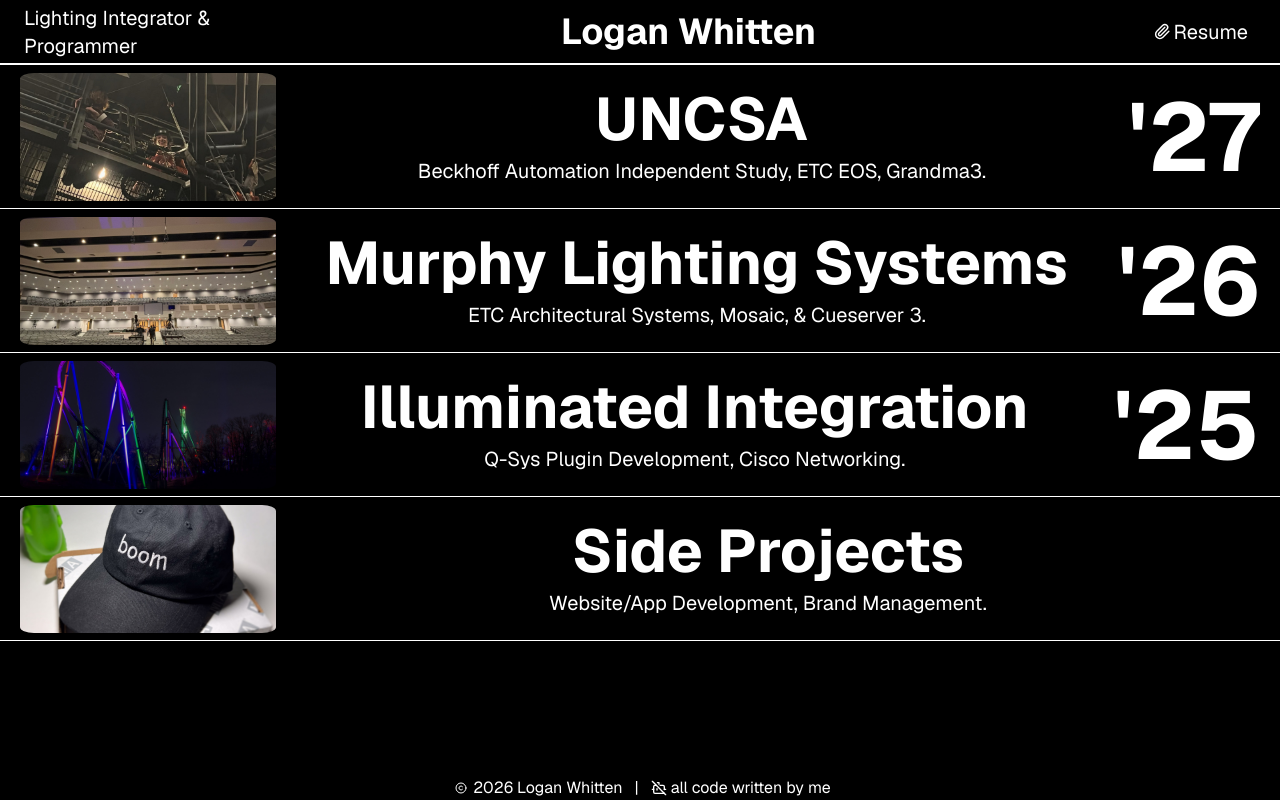
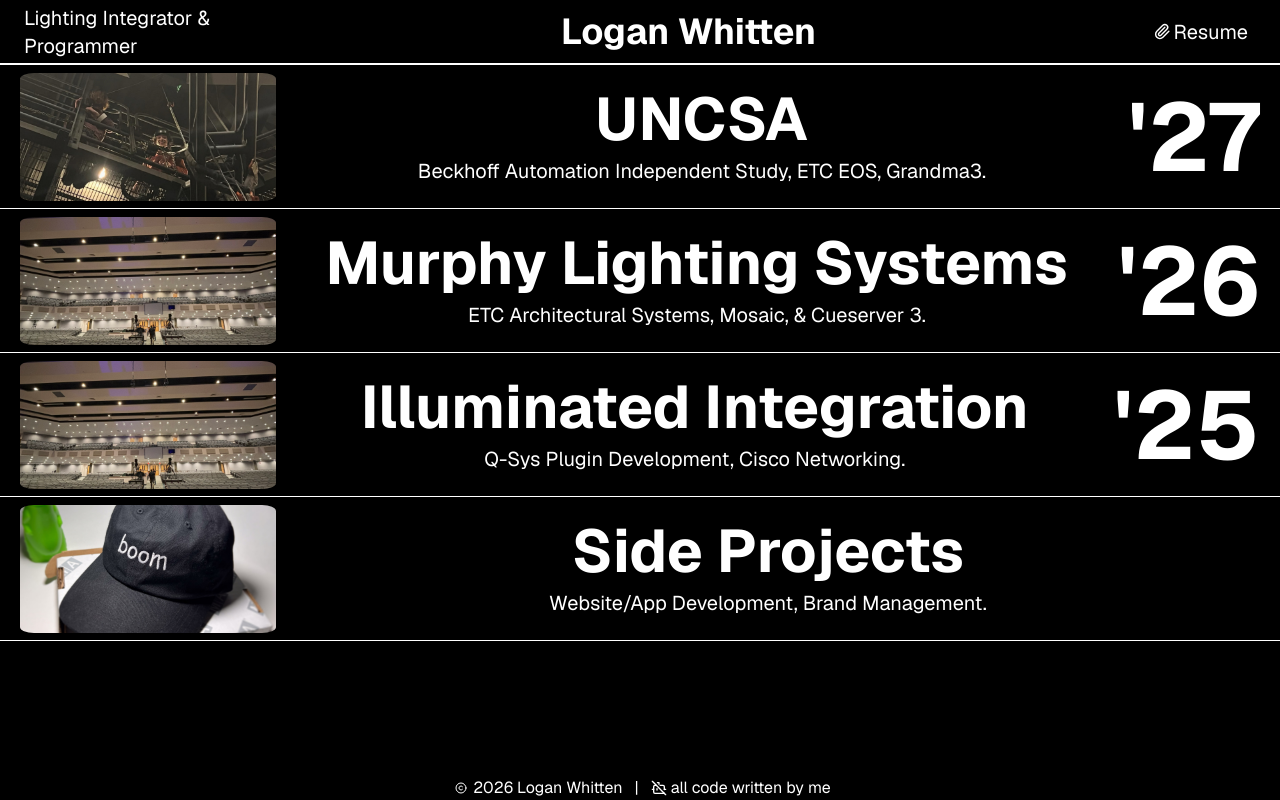
Before and after one commit to LoganWhitten/site, a Next.js app: page / in a window 1280 px wide. Built offline with nearby package versions, Linux system fonts and the light colour scheme.

Commit message:
Revert "content: update ii photo"
This reverts commit f7a83fcc3f5b6e33e83ba563d245f26620a8d616.

```diff
--- a/app/page.tsx
+++ b/app/page.tsx
@@ -33,7 +33,7 @@
           gallery={["/images/integration.jpeg"]}
           subtitle="Q-Sys Plugin Development, Cisco Networking."
           number="'25"
-          img="/images/coaster.jpg"
+          img="/images/integration.jpeg"
           activeTab={activeTab}
           setActive={setActive}
           id={2}
```
Also changed, not shown: public/images/coaster.jpg (deleted).
